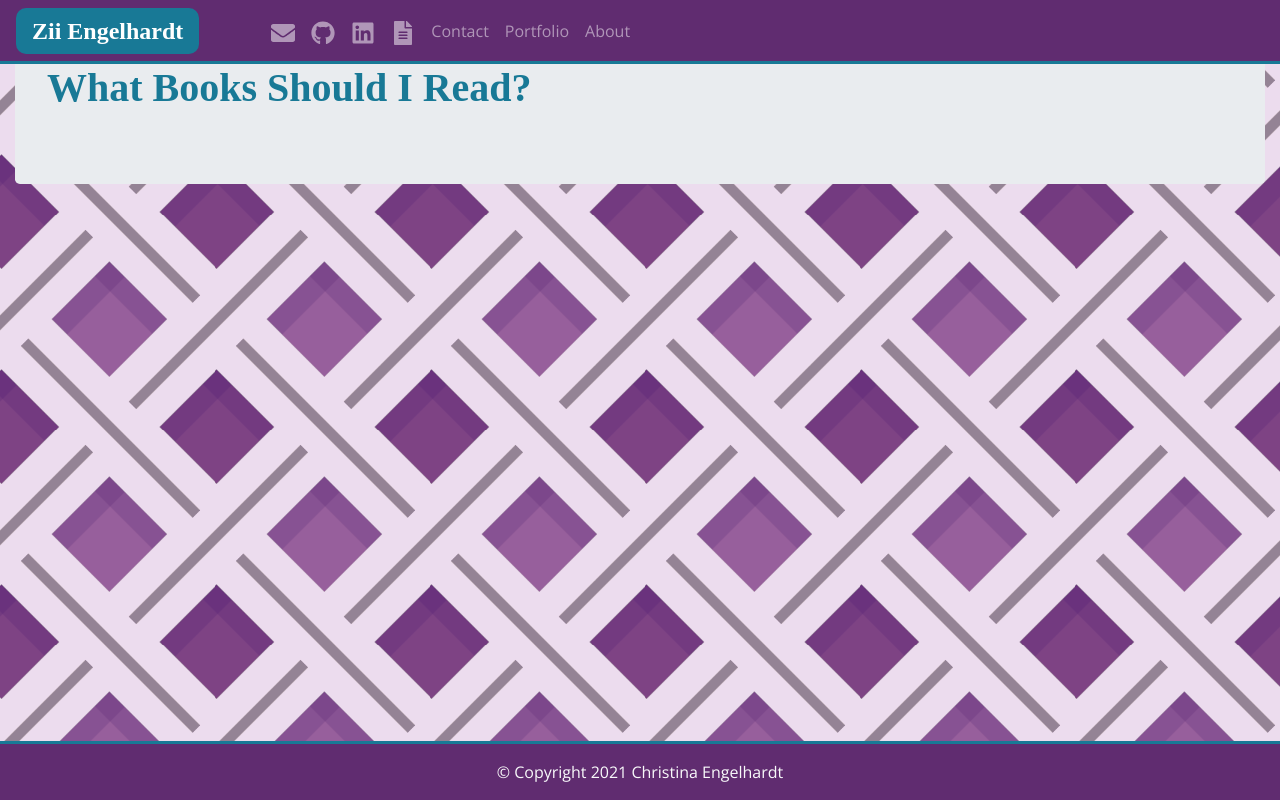
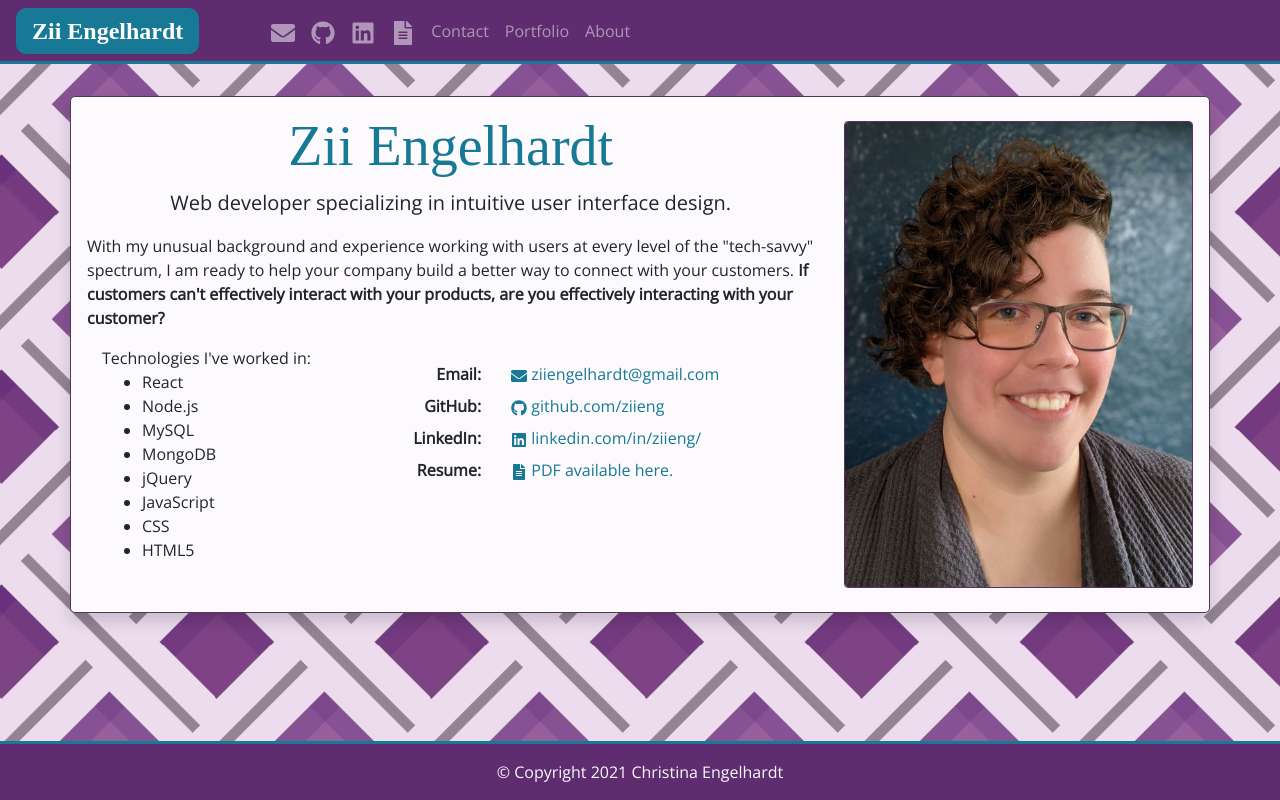
Before and after one commit to ziieng/ReactPortfolio, a React (Create React App) app: page / in a window 1280 px wide. Built offline with nearby package versions, Linux system fonts and the light colour scheme; a web font is replaced by a local one.

Commit message:
transfer remaining pages

```diff
--- a/src/pages/About.js
+++ b/src/pages/About.js
@@ -1,15 +1,38 @@
 import React, { useState, useEffect } from "react";
 import { Link } from "react-router-dom";
-import { Col, Row, Container, Jumbotron } from "react-bootstrap";
+import { Col, Row, Container } from "react-bootstrap";
 
 function Home() {
   return (
-    <Container fluid>
+    <Container className="mt-5">
       <Row>
-        <Col size="md-6">
-          <Jumbotron>
-            <h1>What Books Should I Read?</h1>
-          </Jumbotron>
+        <Col size="lg-10" className="my-5 p-3 pgBody shadow">
+          <h1 className="text-center">About Zii</h1>
+          <hr />
+          <div class="ml-2 mr-3 float-left profileImg">
+            <img src="Assets/MeAndFreds.jpg" className="img-fluid rounded"
+              alt="Zii, a nerdy girl with short brown hair and rectangular glasses. Her hair is buzzed very short on one side, and is parted away from the camera. Behind her is a small black and white dog with large, pointed ears." />
+          </div>
+          <main>
+            <p>Hi, I'm Zii! My legal name is Christina, but I don't use it very much.</p>
+            <p>I started out my academic career with UW as a Finance major, but after graduation found that I didn't
+                    have the stomach to <s>do evil</s> go into investment banking. Instead, I have been working as an
+                    admin for the Department of the Navy. While I was in school, I tutored mathematics for 5 years and
+                    in my heart I'll always be a mathematician first. I loved tutoring, as it gave me an opportunity to
+                    help others share in the fun that mathematics can be. Unfortunately, I also have bills to pay!</p>
+            <p>I've always been a nerd, and my favorite hobby is playing video games - specifically ones that have
+            an immersive story, or challenging puzzles. I'm terrible at Gears of Duty and the like, but can get
+            through most of Spacechem and Infinifactory without looking up any solutions! Before Boot Camp
+                    started, Animal Crossing was my main link to sanity - as it is for a lot of folks.</p>
+            <p>I work at two of the four domestic PAXes (West and East) and have been the manager of Line
+            Entertainment for the
+            past 5 years. It's a lot of work, but also a lot of fun and I value all the friends and connections
+                    I've made there over the 12 years I've been Enforcing.</p>
+            <p>My family consists of my partner and our dog, who is essentially our daughter. As tends to happen
+            with only children, she's a little spoiled and gets way too excited in drive-thru's (pictured).
+            Whenever we go somewhere like the bank and she doesn't get treats, she's always deeply disappointed
+                    in my ability to provide for her needs. (At least she's cute.)</p>
+          </main>
         </Col>
       </Row>
     </Container>
--- a/src/pages/Contact.js
+++ b/src/pages/Contact.js
@@ -4,12 +4,34 @@ import { Col, Row, Container, Jumbotron } from "react-bootstrap";
 
 function Home() {
   return (
-    <Container fluid>
+    <Container className="mt-5">
       <Row>
-        <Col size="md-6">
-          <Jumbotron>
-            <h1>What Books Should I Read?</h1>
-          </Jumbotron>
+        <Col size="lg-10" className="my-5 p-3 pgBody shadow">
+          <h1 className="text-center">Contact</h1>
+          <hr />
+          <dl class="row mx-auto">
+            <dt class="col-sm-3">Email:</dt>
+            <dd class="col-sm-9"><a target="_blank" rel="noopener noreferrer" href="mailto:ziiengelhardt@gmail.com"> <i class="fa fa-envelope"
+              aria-hidden="true"></i> ziiengelhardt@gmail.com</a>
+            </dd>
+
+            <dt class="col-sm-3">GitHub:</dt>
+            <dd class="col-sm-9">
+              <a target="_blank" rel="noopener noreferrer" href="https://github.com/ziieng"><i class="fa fa-github" aria-hidden="true"></i>
+                        github.com/ziieng</a>
+            </dd>
+
+            <dt class="col-sm-3">LinkedIn:</dt>
+            <dd class="col-sm-9"><a target="_blank" rel="noopener noreferrer" href="https://www.linkedin.com/in/ziieng/"><i
+              class="fa fa-linkedin-square" aria-hidden="true"></i>
+                        linkedin.com/in/ziieng/</a></dd>
+
+            <dt class="col-sm-3">Phone:</dt>
+            <dd class="col-sm-9"><a target="_blank" rel="noopener noreferrer" href="https://docs.google.com/document/d/1PLFvmRkLbO74XjR9L6c9dn1vp06lsfV9-lXtM_DrgCk/export?format=pdf"><i
+              class="fa fa-phone-square" aria-hidden="true"></i> Phone number included
+                        in resume.</a>
+            </dd>
+          </dl>
         </Col>
       </Row>
     </Container>
--- a/src/pages/Home.js
+++ b/src/pages/Home.js
@@ -1,15 +1,60 @@
 import React, { useState, useEffect } from "react";
-import { Link } from "react-router-dom";
 import { Col, Row, Container, Jumbotron } from "react-bootstrap";
+import { FaGithub, FaFileAlt, FaEnvelope, FaLinkedin } from "react-icons/fa"
 
 function Home() {
   return (
-    <Container fluid>
+    <Container className="mt-5">
       <Row>
-        <Col size="md-6">
-          <Jumbotron>
-            <h1>What Books Should I Read?</h1>
-          </Jumbotron>
+        <Col size="lg-10" className="my-5 p-3 pgBody shadow">
+          <div className="row">
+            <div className="col-md-8">
+              <h1 className="display-4 text-center">Zii Engelhardt</h1>
+              <p className="lead text-center">Web developer specializing in intuitive user interface design.</p>
+              <p>With my unusual background and experience working with users at every level of the "tech-savvy"
+            spectrum, I am ready to help your company build a better way to connect with your customers. <strong>If customers can't effectively interact with your products, are you effectively interacting with your customer?</strong></p>
+              <div className="row mx-auto">
+                <div className="col-md-5">
+                  <p className="mb-0">Technologies I've worked in:</p>
+                  <ul className="mt-0">
+                    <li>React</li>
+                    <li>Node.js</li>
+                    <li>MySQL</li>
+                    <li>MongoDB</li>
+                    <li>jQuery</li>
+                    <li>JavaScript</li>
+                    <li>CSS</li>
+                    <li>HTML5</li>
+                  </ul>
+
+                </div>
+                <div className="col-md-7 mt-3">
+                  <dl className="row">
+                    <dt className="col-sm-3">Email:</dt>
+                    <dd className="col-sm-9"><a target="_blank" href="mailto:ziiengelhardt@gmail.com"> < FaEnvelope /> ziiengelhardt@gmail.com</a>
+                    </dd>
+
+                    <dt className="col-sm-3">GitHub:</dt>
+                    <dd className="col-sm-9">
+                      <a target="_blank" href="https://github.com/ziieng">< FaGithub /> github.com/ziieng</a>
+                    </dd>
+
+                    <dt class="col-sm-3">LinkedIn:</dt>
+                    <dd class="col-sm-9"><a target="_blank" href="https://www.linkedin.com/in/ziieng/"><FaLinkedin /> linkedin.com/in/ziieng/</a>
+                    </dd>
+
+                    <dt class="col-sm-3">Resume:</dt>
+                    <dd class="col-sm-9"><a target="_blank" href="https://docs.google.com/document/d/1PLFvmRkLbO74XjR9L6c9dn1vp06lsfV9-lXtM_DrgCk/export?format=pdf"><FaFileAlt /> PDF available here.</a>
+                    </dd>
+                  </dl>
+                </div>
+              </div>
+            </div>
+            <div className="col-md-4 my-2 order-sm-1 profileImg">
+              <img src="Assets/BusinessZii.jpg" className="img-fluid rounded"
+                alt="Zii, a nerdy girl with short, curly brown hair and rectangular glasses. Her hair is buzzed very short on one side, and is parted away from the camera." />
+            </div>
+          </div>
         </Col>
       </Row>
     </Container>
--- a/src/pages/NoMatch.js
+++ b/src/pages/NoMatch.js
@@ -1,20 +1,18 @@
 import React from "react";
-import { Col, Row, Container, Jumbotron } from "react-bootstrap";
+import { Col, Row, Container } from "react-bootstrap";
+import { Link } from "react-router-dom"
 
 function NoMatch() {
   return (
-    <Container fluid>
-      <Row>
-        <Col size="md-12">
-          <Jumbotron>
-            <h1>Page Not Found</h1>
-            <h1>
-              <a href="/">Back to home?</a>
-            </h1>
-          </Jumbotron>
-        </Col>
-      </Row>
-    </Container>
+    <Container className="mt-5">
+    <Row>
+        <Col size="lg-4" className="my-5 p-3 pgBody shadow text-center">
+          <h1>Page Not Found</h1>
+          <h3 className="mx-2">¯\_(ツ)_/¯</h3>
+          <Link to="/">Return to home?</Link>
+      </Col>
+    </Row>
+  </Container>
   );
 }
 
--- a/src/pages/Portfolio.js
+++ b/src/pages/Portfolio.js
@@ -1,34 +1,29 @@
 import React, { useEffect, useState } from "react";
 import { Link, useParams } from "react-router-dom";
-import { Col, Row, Container, Jumbotron } from "react-bootstrap";
+import { Col, Row, Container, Card } from "react-bootstrap";
+import PortCard from "../components/PortCard"
 
 function Portfolio(props) {
-  const [projects, setProjects] = useState({})
+  const projects = require("../projects.json")
+  // ({"title":"title",
+  // "description":["p","p"],
+  // "technologies":["t","t"],
+  // "images":["ref","ref"]
+  // "deployed":"url",
+  // "repo":"url"})
   const [spotlight, setSpotlight] = useState({})
 
   return (
-    <Container fluid>
+    <Container className="my-5">
       <Row>
-        <Col size="md-12">
-          <Jumbotron>
-            <h1>
-              Portfolio
-            </h1>
-          </Jumbotron>
-        </Col>
-      </Row>
-      <Row>
-        <Col size="md-10 md-offset-1">
-          <article>
-            <h1>Synopsis</h1>
-            <p>
-            </p>
-          </article>
-        </Col>
-      </Row>
-      <Row>
-        <Col size="md-2">
-          <Link to="/">← Back to Authors</Link>
+        <Col size="lg-10" className="my-5 p-3 pgBody shadow">
+          <h1 className="text-center">Portfolio</h1>
+          <hr />
+          <main class="row">
+            {projects.map((project) => {
+              return <PortCard project={project} />
+            })}
+          </main>
         </Col>
       </Row>
     </Container>
```
